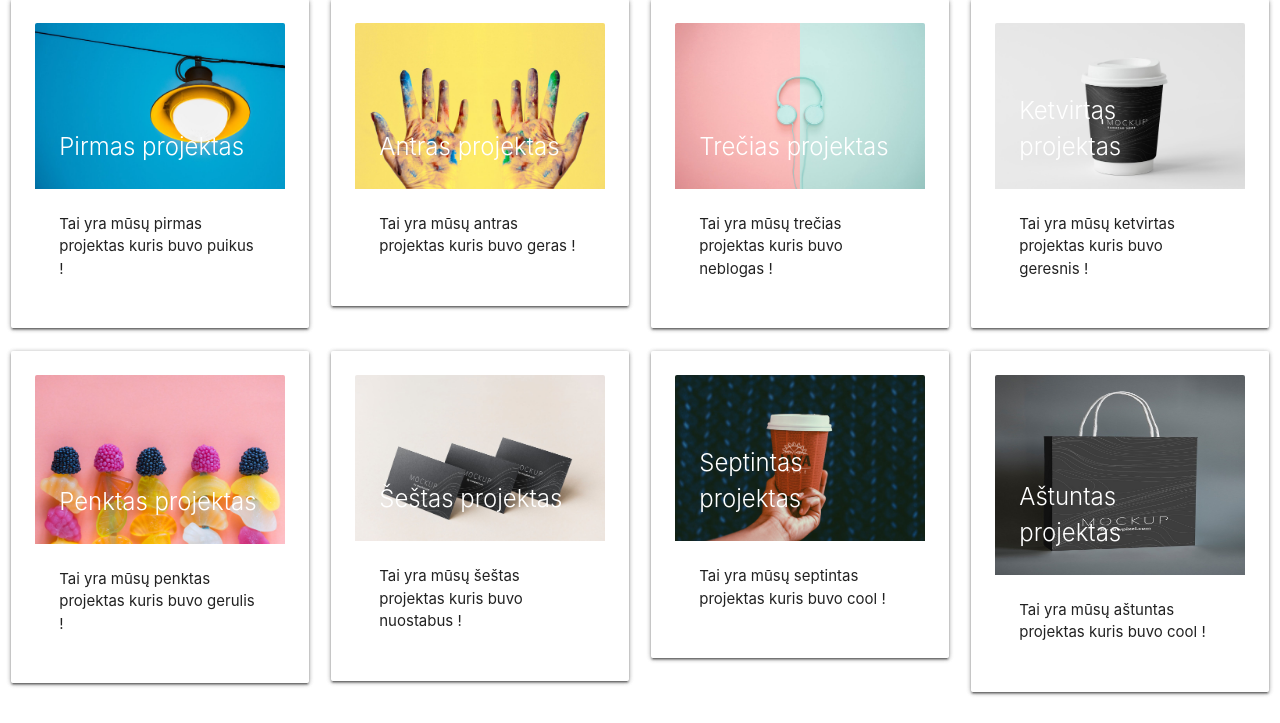
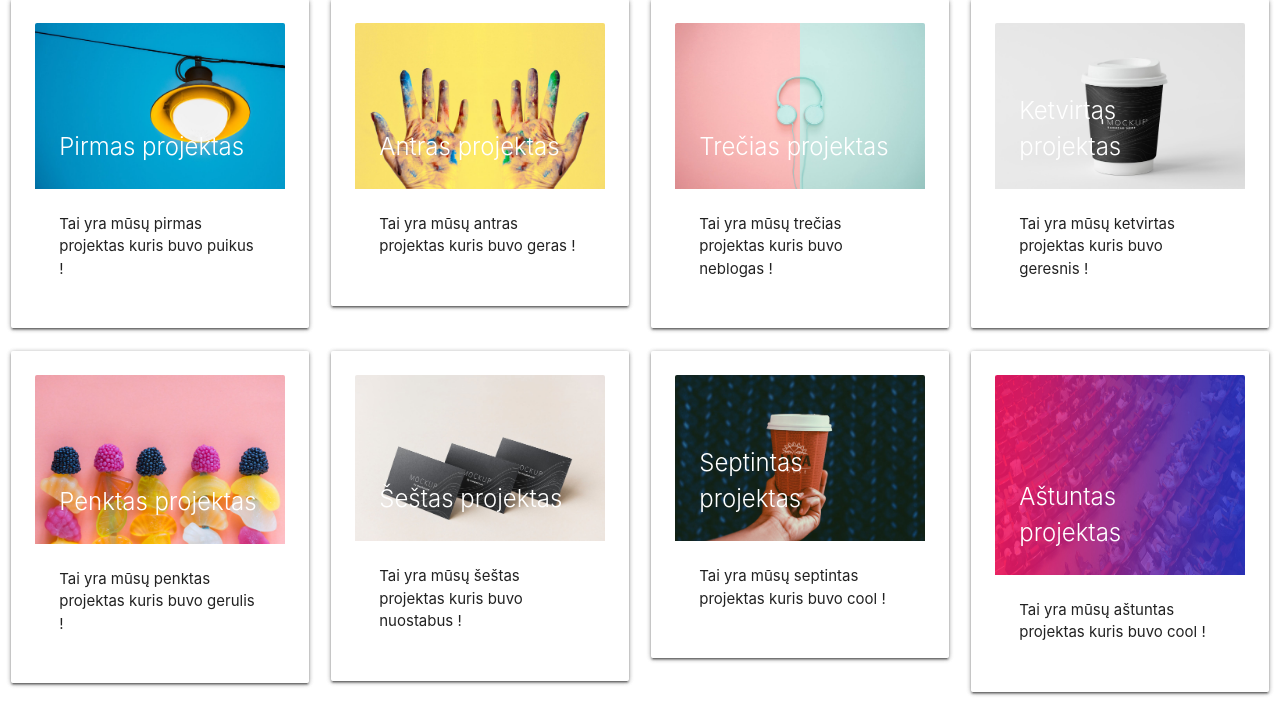
Before and after one commit to makdura/grupe2, a PHP site: page /gallery.php in a window 1280 px wide; the page is wider, and only the part inside the window is pictured. Shown: the part 306-1029 px from the top of that part. Run offline with PHP 8.4, Linux system fonts and the light colour scheme.

Commit message:
Last Portfolio

```diff
--- a/gallery.php
+++ b/gallery.php
@@ -153,7 +153,7 @@
       <div class="card">
       <div class="card-panel hoverable">
         <div class="card-image">
-          <img class="materialboxed" data-caption="Aštuntas projektas" src="images/project-5.jpg" height="200px">
+          <img class="materialboxed" data-caption="Aštuntas projektas" src="images/project-10.jpg" height="200px">
           <span class="card-title">Aštuntas projektas</span>
         </div>
         <div class="card-content">
```
Also changed, not shown: images/project-10.jpg (added).
